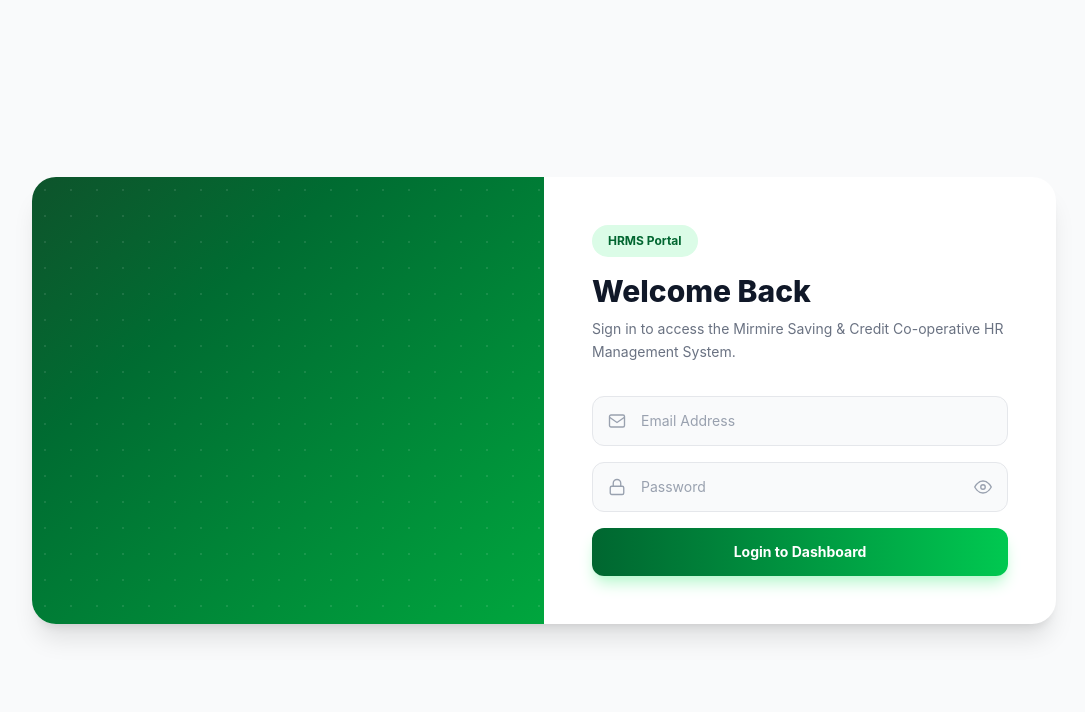
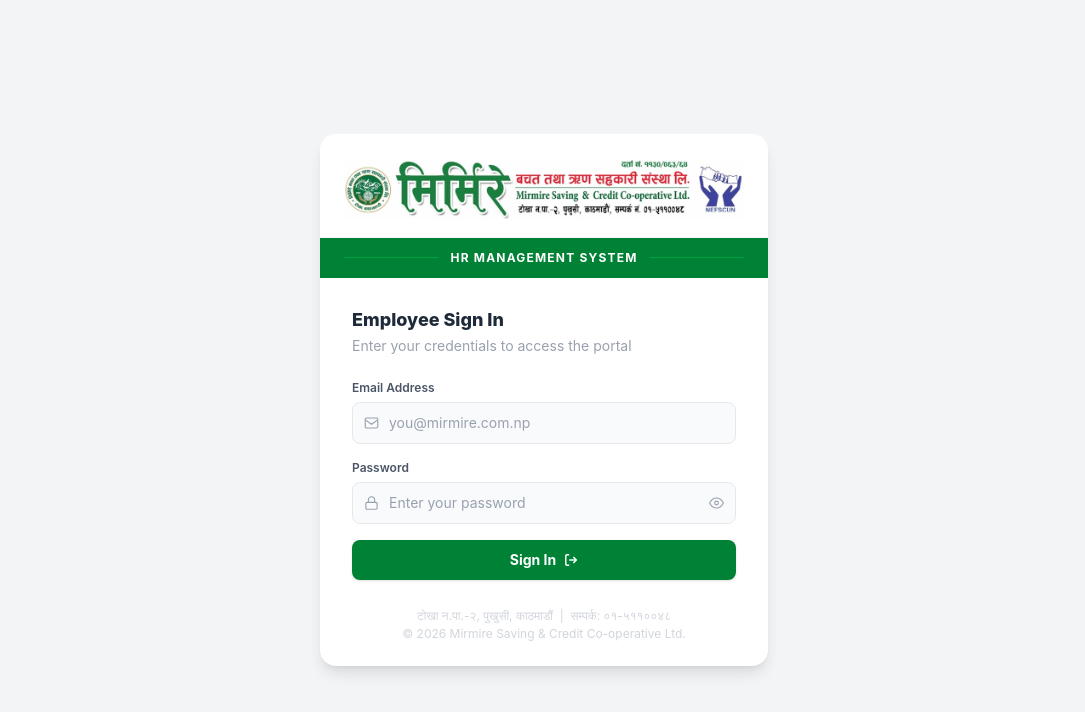
Before and after one commit to bikrantdangol/frontend, a Next.js app: page / in a window 1280 px wide. Shown: the top 712 px of the page, without its empty margins (96-1181 px from the left). Built offline with nearby package versions, Linux system fonts and the light colour scheme; no server answers.

Commit message:
updated loginpage, pageshell usersidebar

```diff
--- a/components/loginPage.jsx
+++ b/components/loginPage.jsx
@@ -8,20 +8,18 @@
   const router = useRouter();
   const { login } = useApp();
 
-  const [email, setEmail] = useState("");
-  const [pass, setPass] = useState("");
-  const [showP, setShowP] = useState(false);
-  const [err, setErr] = useState("");
+  const [email, setEmail]   = useState("");
+  const [pass, setPass]     = useState("");
+  const [showP, setShowP]   = useState(false);
+  const [err, setErr]       = useState("");
   const [loading, setLoading] = useState(false);
 
   const submit = async (e) => {
     e.preventDefault();
     setErr("");
     setLoading(true);
-
     const res = await login(email, pass);
     setLoading(false);
-
     if (res.ok) {
       router.push(
         res.user.role === "admin" ? "/admin/dashboard" : "/user/dashboard",
@@ -32,147 +30,112 @@
   };
 
   return (
-    <div className="min-h-screen flex items-center justify-center bg-gray-50 px-4 py-8">
-      <div className="w-full max-w-5xl grid grid-cols-1 md:grid-cols-2 bg-white rounded-3xl overflow-hidden shadow-xl">
-        {/* Left – banner */}
-        <div className="relative hidden md:flex items-center justify-center bg-gradient-to-br from-green-900 to-green-600 p-7">
-          <div
-            className="absolute inset-0 opacity-10"
-            style={{
-              backgroundImage:
-                "radial-gradient(circle, white 1px, transparent 1px)",
-              backgroundSize: "26px 26px",
-            }}
-          />
-          <div className="relative z-10 w-full rounded-2xl overflow-hidden shadow-2xl">
+    <div className="min-h-screen flex items-center justify-center bg-gray-100 px-4 py-8">
+      <div className="w-full max-w-md bg-white rounded-2xl shadow-lg overflow-hidden">
+
+        {/* ── Logo banner – shown in full, natural aspect ratio ── */}
+        <div className="w-full bg-white border-b border-gray-100 px-6 pt-6 pb-4">
+          <div className="relative w-full" style={{ aspectRatio: "772/120" }}>
             <Image
               src="/login.png"
-              alt="Mirmire Cooperative"
+              alt="Mirmire Saving & Credit Co-operative Ltd."
               fill
-              className="object-cover"
-              sizes="(max-width: 768px) 100vw, 50vw"
+              priority
+              sizes="(max-width: 448px) 100vw, 448px"
+              className="object-contain object-center"
             />
           </div>
         </div>
 
-        {/* Right – form */}
-        <div className="flex flex-col justify-center px-8 py-12 sm:px-12">
-          {/* Header */}
-          <div className="mb-8">
-            <span className="inline-flex items-center gap-2 bg-green-100 text-green-800 text-xs font-bold px-4 py-2 rounded-full mb-4">
-              HRMS Portal
+        {/* ── Divider with HRMS label ── */}
+        <div className="flex items-center gap-3 px-6 py-3 bg-green-700">
+          <div className="flex-1 h-px bg-green-500 opacity-40" />
+          <span className="text-white text-xs font-bold tracking-widest uppercase">
+            HR Management System
           </span>
-            <h1 className="text-3xl font-extrabold text-gray-900 leading-tight mb-2">
-              Welcome Back
-            </h1>
-            <p className="text-gray-500 text-sm leading-relaxed">
-              Sign in to access the Mirmire Saving &amp; Credit Co-operative HR
-              Management System.
-            </p>
+          <div className="flex-1 h-px bg-green-500 opacity-40" />
         </div>
 
+        {/* ── Form ── */}
+        <div className="px-8 py-7">
+          <h1 className="text-lg font-extrabold text-gray-800 mb-0.5">
+            Employee Sign In
+          </h1>
+          <p className="text-sm text-gray-400 mb-6">
+            Enter your credentials to access the portal
+          </p>
+
           <form onSubmit={submit} className="space-y-4">
+
             {/* Email */}
+            <div>
+              <label className="block text-xs font-semibold text-gray-600 mb-1.5">
+                Email Address
+              </label>
               <div className="relative">
-              <span className="absolute left-4 top-1/2 -translate-y-1/2 text-gray-400 pointer-events-none">
-                <svg
-                  width="18"
-                  height="18"
-                  viewBox="0 0 24 24"
-                  fill="none"
-                  stroke="currentColor"
-                  strokeWidth="1.8"
-                >
+                <span className="absolute left-3 top-1/2 -translate-y-1/2 text-gray-400 pointer-events-none">
+                  <svg width="15" height="15" fill="none" stroke="currentColor" strokeWidth="1.8" viewBox="0 0 24 24">
                     <rect x="2" y="4" width="20" height="16" rx="2" />
                     <path d="m2 7 10 7 10-7" />
                   </svg>
                 </span>
                 <input
                   type="email"
-                placeholder="Email Address"
+                  placeholder="you@mirmire.com.np"
                   value={email}
-                onChange={(e) => {
-                  setEmail(e.target.value);
-                  setErr("");
-                }}
+                  onChange={(e) => { setEmail(e.target.value); setErr(""); }}
                   required
-                className="w-full pl-12 pr-4 py-3.5 bg-gray-50 border border-gray-200 rounded-xl text-gray-900 text-sm placeholder-gray-400 outline-none focus:border-green-600 focus:bg-white focus:ring-4 focus:ring-green-100 transition"
+                  className="w-full pl-9 pr-4 py-2.5 text-sm bg-gray-50 border border-gray-200 rounded-lg text-gray-800 placeholder-gray-400 focus:outline-none focus:border-green-600 focus:ring-2 focus:ring-green-100 transition"
                 />
+              </div>
             </div>
 
             {/* Password */}
+            <div>
+              <label className="block text-xs font-semibold text-gray-600 mb-1.5">
+                Password
+              </label>
               <div className="relative">
-              <span className="absolute left-4 top-1/2 -translate-y-1/2 text-gray-400 pointer-events-none">
-                <svg
-                  width="18"
-                  height="18"
-                  viewBox="0 0 24 24"
-                  fill="none"
-                  stroke="currentColor"
-                  strokeWidth="1.8"
-                >
+                <span className="absolute left-3 top-1/2 -translate-y-1/2 text-gray-400 pointer-events-none">
+                  <svg width="15" height="15" fill="none" stroke="currentColor" strokeWidth="1.8" viewBox="0 0 24 24">
                     <rect x="3" y="11" width="18" height="11" rx="2" />
                     <path d="M7 11V7a5 5 0 0 1 10 0v4" />
                   </svg>
                 </span>
                 <input
                   type={showP ? "text" : "password"}
-                placeholder="Password"
+                  placeholder="Enter your password"
                   value={pass}
-                onChange={(e) => {
-                  setPass(e.target.value);
-                  setErr("");
-                }}
+                  onChange={(e) => { setPass(e.target.value); setErr(""); }}
                   required
-                className="w-full pl-12 pr-12 py-3.5 bg-gray-50 border border-gray-200 rounded-xl text-gray-900 text-sm placeholder-gray-400 outline-none focus:border-green-600 focus:bg-white focus:ring-4 focus:ring-green-100 transition"
+                  className="w-full pl-9 pr-10 py-2.5 text-sm bg-gray-50 border border-gray-200 rounded-lg text-gray-800 placeholder-gray-400 focus:outline-none focus:border-green-600 focus:ring-2 focus:ring-green-100 transition"
                 />
                 <button
                   type="button"
                   onClick={() => setShowP((v) => !v)}
-                className="absolute right-4 top-1/2 -translate-y-1/2 text-gray-400 hover:text-gray-600 transition"
                   tabIndex={-1}
+                  className="absolute right-3 top-1/2 -translate-y-1/2 text-gray-400 hover:text-gray-600 transition"
                 >
                   {showP ? (
-                  <svg
-                    width="18"
-                    height="18"
-                    viewBox="0 0 24 24"
-                    fill="none"
-                    stroke="currentColor"
-                    strokeWidth="1.8"
-                  >
+                    <svg width="15" height="15" fill="none" stroke="currentColor" strokeWidth="1.8" viewBox="0 0 24 24">
                       <path d="M17.94 17.94A10.07 10.07 0 0 1 12 20c-7 0-11-8-11-8a18.45 18.45 0 0 1 5.06-5.94" />
                       <path d="M9.9 4.24A9.12 9.12 0 0 1 12 4c7 0 11 8 11 8a18.5 18.5 0 0 1-2.16 3.19" />
                       <line x1="1" y1="1" x2="23" y2="23" />
                     </svg>
                   ) : (
-                  <svg
-                    width="18"
-                    height="18"
-                    viewBox="0 0 24 24"
-                    fill="none"
-                    stroke="currentColor"
-                    strokeWidth="1.8"
-                  >
+                    <svg width="15" height="15" fill="none" stroke="currentColor" strokeWidth="1.8" viewBox="0 0 24 24">
                       <path d="M1 12s4-8 11-8 11 8 11 8-4 8-11 8-11-8-11-8z" />
                       <circle cx="12" cy="12" r="3" />
                     </svg>
                   )}
                 </button>
               </div>
+            </div>
 
             {/* Error */}
             {err && (
-              <div className="flex items-center gap-2 bg-red-50 border border-red-200 text-red-600 text-sm rounded-xl px-4 py-3">
-                <svg
-                  width="14"
-                  height="14"
-                  viewBox="0 0 24 24"
-                  fill="none"
-                  stroke="currentColor"
-                  strokeWidth="2"
-                  className="shrink-0"
-                >
+              <div className="flex items-center gap-2 bg-red-50 border border-red-200 text-red-600 text-xs rounded-lg px-3 py-2.5">
+                <svg width="13" height="13" fill="none" stroke="currentColor" strokeWidth="2" viewBox="0 0 24 24" className="shrink-0">
                   <circle cx="12" cy="12" r="10" />
                   <line x1="12" y1="8" x2="12" y2="12" />
                   <line x1="12" y1="16" x2="12.01" y2="16" />
@@ -185,16 +148,34 @@
             <button
               type="submit"
               disabled={loading}
-              className="w-full py-3.5 mt-2 rounded-xl bg-gradient-to-r from-green-800 to-green-500 text-white font-bold text-sm shadow-lg shadow-green-200 hover:-translate-y-0.5 hover:shadow-xl transition disabled:opacity-75 disabled:cursor-not-allowed flex items-center justify-center gap-2"
+              className="w-full py-2.5 mt-1 rounded-lg bg-green-700 hover:bg-green-800 active:scale-[0.98] text-white font-bold text-sm shadow-sm transition disabled:opacity-70 disabled:cursor-not-allowed flex items-center justify-center gap-2"
             >
               {loading ? (
-                <span className="w-5 h-5 border-2 border-white/30 border-t-white rounded-full animate-spin" />
+                <span className="w-4 h-4 border-2 border-white/30 border-t-white rounded-full animate-spin" />
               ) : (
-                "Login to Dashboard"
+                <>
+                  Sign In
+                  <svg width="14" height="14" fill="none" stroke="currentColor" strokeWidth="2.5" viewBox="0 0 24 24">
+                    <path d="M9 21H5a2 2 0 0 1-2-2V5a2 2 0 0 1 2-2h4" />
+                    <polyline points="16 17 21 12 16 7" />
+                    <line x1="21" y1="12" x2="9" y2="12" />
+                  </svg>
+                </>
               )}
             </button>
           </form>
         </div>
+
+        {/* ── Footer ── */}
+        <div className="px-8 pb-6 text-center">
+          <p className="text-xs text-gray-300">
+            टोखा न.पा.-२, पुखुसी, काठमाडौं &nbsp;|&nbsp; सम्पर्क: ०१-५११००४८
+          </p>
+          <p className="text-xs text-gray-300 mt-0.5">
+            © {new Date().getFullYear()} Mirmire Saving &amp; Credit Co-operative Ltd.
+          </p>
+        </div>
+
       </div>
     </div>
   );
--- a/components/user/UserSidebar.jsx
+++ b/components/user/UserSidebar.jsx
@@ -25,7 +25,7 @@
 
   const doLogout = () => {
     logout();
-    router.push("/"); // Redirect to root (LoginPage)
+    router.push("/");
   };
 
   const linkStyle = (active) => ({
@@ -78,18 +78,33 @@
           flexShrink: 0,
         }}
       >
-        <Image
-          src="/logo.png"
-          alt="Mirmira Logo"
+        <div
           style={{
             width: 42,
             height: 42,
             borderRadius: "50%",
-            objectFit: "cover",
             border: `2.5px solid ${GOLD.M}`,
             background: "#fff",
+            display: "flex",
+            alignItems: "center",
+            justifyContent: "center",
+            flexShrink: 0,
+            overflow: "hidden",
+            position: "relative", // required for fill
           }}
-        />
+        >
+          <Image
+            src="/logo.png"
+            alt="Mirmira Logo"
+            fill
+            sizes="42px"
+            style={{
+              objectFit: "cover",
+              borderRadius: "50%",
+            }}
+          />
+        </div>
+
         <div>
           <div
             style={{
@@ -200,6 +215,7 @@
             marginBottom: 6,
           }}
         >
+          {/* Avatar container — position:relative required for fill */}
           <div
             style={{
               width: 34,
@@ -221,9 +237,9 @@
               <Image
                 src={photoUrl}
                 alt={fullName}
+                fill
+                sizes="34px"
                 style={{
-                  width: "100%",
-                  height: "100%",
                   objectFit: "cover",
                   borderRadius: "50%",
                 }}
@@ -310,7 +326,7 @@
   );
 }
 
-/* Icons */
+/* ── Icons ── */
 function IcoHome() {
   return (
     <svg
--- a/next.config.mjs
+++ b/next.config.mjs
@@ -1,7 +1,16 @@
 /** @type {import('next').NextConfig} */
 const nextConfig = {
-  /* config options here */
   // reactCompiler: true,
+
+  images: {
+    remotePatterns: [
+      {
+        protocol: "https",
+        hostname: "res.cloudinary.com",
+        pathname: "/**",
+      },
+    ],
+  },
 };
 
 export default nextConfig;
```
Lines whose indentation alone changed are shown as unchanged.
